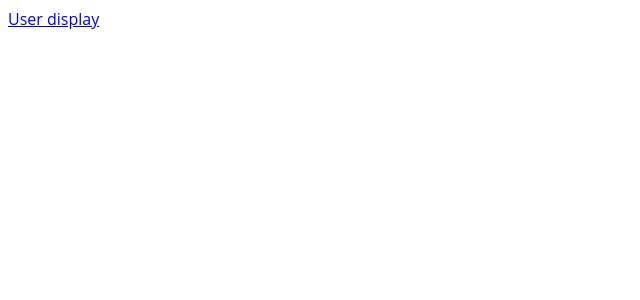
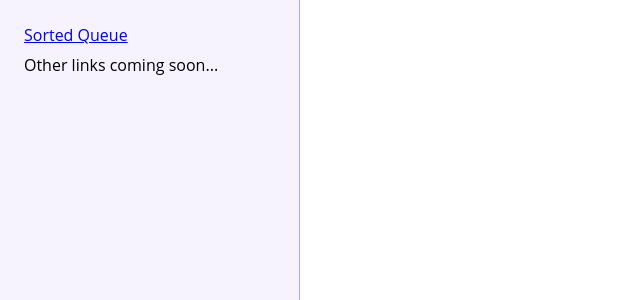
Before and after one commit to averyjohnston/ravelry-search, a React (Vite) app: page / in a window 1280 px wide. Shown: the top 300 px of the page, without its empty margins (0-640 px from the left). Built offline with nearby package versions, Linux system fonts and the light colour scheme.

Commit message:
feat: replace POC page with sidebar and initial stash loading

```diff
--- a/src/App.tsx
+++ b/src/App.tsx
@@ -1,23 +1,19 @@
 import { createBrowserRouter, RouterProvider } from 'react-router-dom';
 
 import ErrorPage from './pages/ErrorPage';
-import HomePage from './pages/HomePage';
-import UserDisplayPage from './pages/UserDisplayPage';
-
-// TODO: once app is hosted live, add URL to Ravelry app's allowed origins
+import QueueSortPage from './pages/QueueSortPage';
+import Root from './pages/Root';
 
 const router = createBrowserRouter([
   {
+    path: '/',
+    element: <Root />,
     errorElement: <ErrorPage />,
     children: [
       {
-        path: '/',
-        element: <HomePage />,
-      },
-      {
-        path: '/user',
-        element: <UserDisplayPage />,
-        loader: UserDisplayPage.loader,
+        path: '/queue-sort',
+        element: <QueueSortPage />,
+        loader: QueueSortPage.loader,
       },
     ],
   },
--- a/src/index.css
+++ b/src/index.css
@@ -1,7 +1,12 @@
 body {
   font-family: 'Open Sans', 'Helvetica', sans-serif;
+  margin: 0;
 }
 
-p {
+.page {
+  padding: 24px;
+}
+
+p, ul {
   margin-top: 0;
 }
--- a/src/pages/HomePage.tsx
+++ /dev/null
@@ -1,9 +0,0 @@
-import { Link } from 'react-router-dom';
-
-export default function HomePage() {
-  return (
-    <div id="home-page">
-      <Link to="/user">User display</Link>
-    </div>
-  );
-}
--- /dev/null
+++ b/src/pages/QueueSortPage.tsx
@@ -0,0 +1,24 @@
+import { useEffect } from 'react';
+import { useLoaderData } from 'react-router-dom';
+
+import { get, USERNAME } from '../utils';
+
+async function loader() {
+  return await get(`/people/${USERNAME}/queue/list.json`, { page_size: '500' });
+}
+
+export default function QueueSortPage() {
+  const data = useLoaderData();
+
+  useEffect(() => {
+    console.log(data);
+  }, [data]);
+
+  return (
+    <div id="queue-sort-page" className="page">
+      Data loaded!
+    </div>
+  )
+}
+
+QueueSortPage.loader = loader;
--- /dev/null
+++ b/src/pages/Root.scss
@@ -0,0 +1,29 @@
+#app-root {
+  display: flex;
+
+  width: 100%;
+
+  #sidebar {
+    background-color: #f6f3ff;
+    border-right: 1px solid #b9a2ff;
+    box-sizing: border-box;
+    padding: 24px;
+
+    flex-basis: 300px;
+
+    height: 100vh;
+
+    ul {
+      list-style: none;
+      padding-left: 0;
+    }
+
+    li {
+      margin-bottom: 8px;
+    }
+  }
+
+  #content {
+    flex-grow: 1;
+  }
+}
--- /dev/null
+++ b/src/pages/Root.tsx
@@ -0,0 +1,23 @@
+import { Link, Outlet } from 'react-router-dom';
+
+import './Root.scss';
+
+// TODO: allow toggling of sidebar
+
+export default function Root() {
+  return (
+    <div id="app-root">
+      <div id="sidebar">
+        <ul>
+          <li>
+            <Link to="/queue-sort">Sorted Queue</Link>
+          </li>
+          <li>Other links coming soon...</li>
+        </ul>
+      </div>
+      <div id="content">
+        <Outlet />
+      </div>
+    </div>
+  );
+}
--- a/src/pages/UserDisplayPage.tsx
+++ /dev/null
@@ -1,19 +0,0 @@
-import { useLoaderData } from 'react-router-dom';
-
-import { get } from '../utils';
-
-async function loader() {
-  return await get('/current_user.json');
-}
-
-export default function UserDisplayPage() {
-  const user = useLoaderData();
-
-  return (
-    <div id="user-display-page">
-      {JSON.stringify(user)}
-    </div>
-  )
-}
-
-UserDisplayPage.loader = loader;
```
